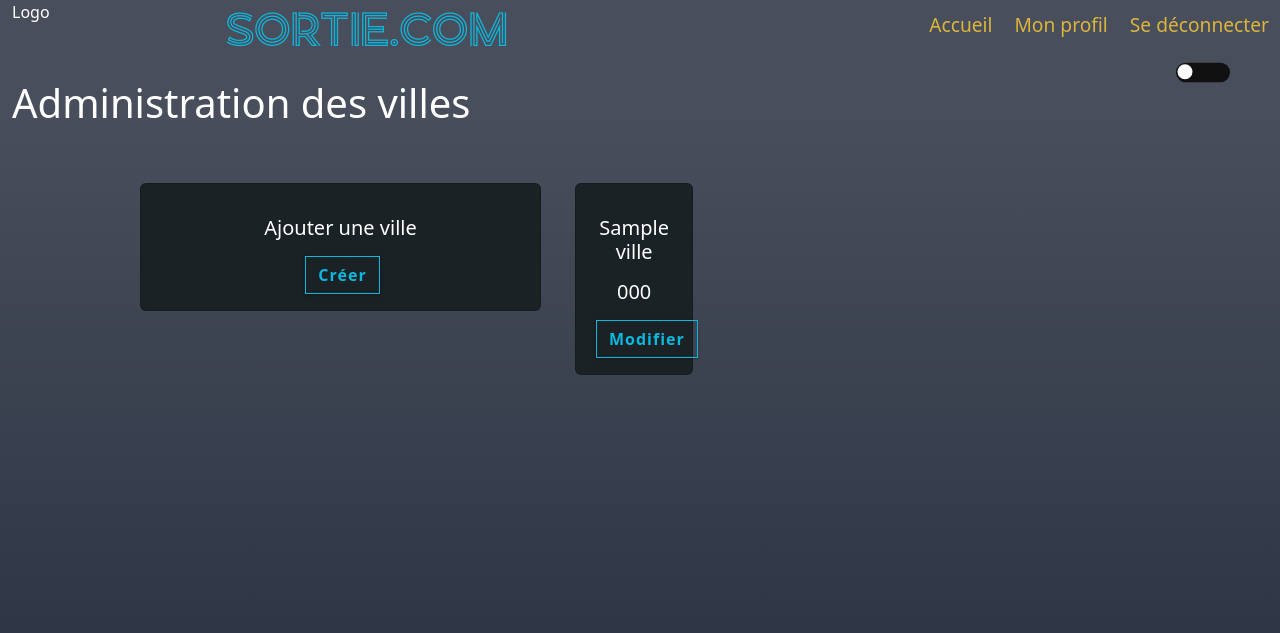
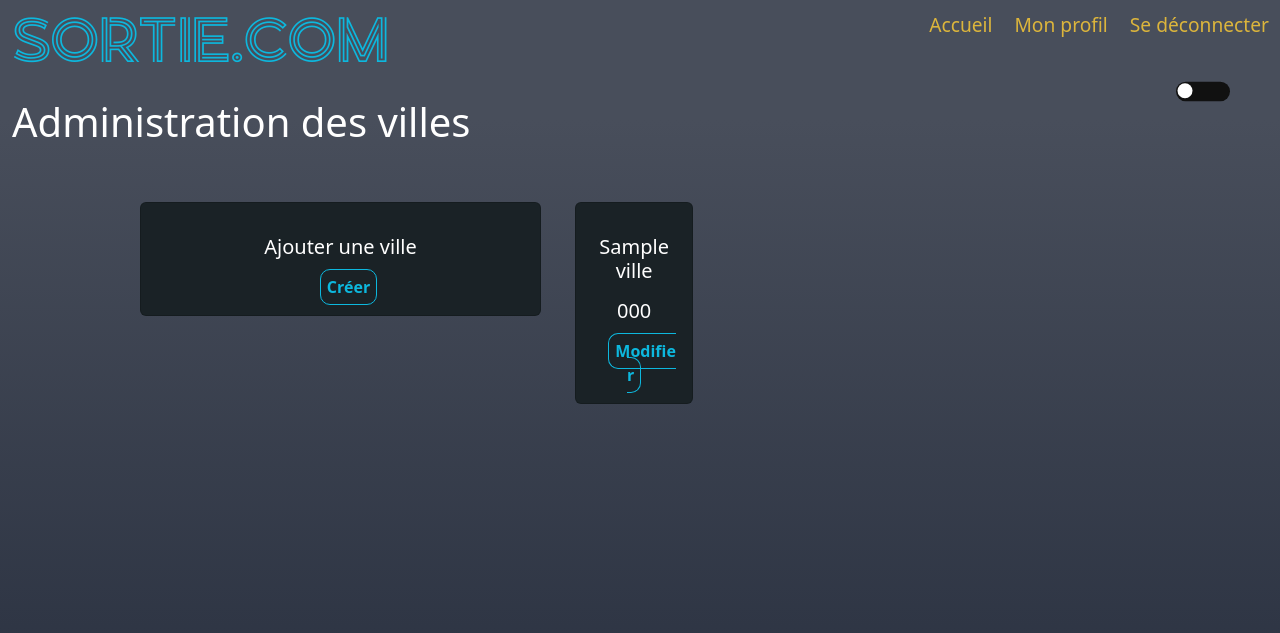
Before and after one commit to Tiphritos/Sortir.com, a Symfony app: template templates/ville/index.html.twig in a window 1280 px wide. Shown: the top 633 px of the page. Run offline with Twig, Linux system fonts and the light colour scheme; the template is opened without the code that fills it: most values are stand-ins (such as "Sample title", 1, 10 or a date in 2020); some libraries are stand-ins or nearby versions.

Commit message:
Travail sur le front zencore

```diff
--- a/public/css/Style/style.css
+++ b/public/css/Style/style.css
@@ -20,9 +20,6 @@ body{
 /*******************************/
 /*Titre*/
 
-.titrePrincipal{
-    display: flex;
-}
 
 /*******************************/
 /*Menu*/
@@ -41,13 +38,13 @@ body{
 }
 .menu-items::after{
     content: "";
-    transform: scale(0);
+   transform: scale(0);
     height: 2px;
     width: 87%;
-    background: #0DB8DE;
+    background: #edc139;
     display: block;
     position: absolute;
-    top: 82%;
+    top: 80%;
     transition: transform 0.4s ease-in-out;
 
 }
@@ -211,7 +208,7 @@ section p{
 
     height: 70vh;/*478px;*/
     overflow-y: scroll;
-
+    scrollbar-color: rebeccapurple green;
 }
 
 .btn:hover{
@@ -234,6 +231,7 @@ border: 1px solid #0DB8DE;
     border-radius: 10px;
     padding: 6px;
     font-weight: bold;
+    margin-left: 1rem !important;
 }
 
 .boutons:hover{
--- a/public/css/Themes/themePrincipal.css
+++ b/public/css/Themes/themePrincipal.css
@@ -21,9 +21,14 @@ html,body{
 
 }
 .titrePrincipal{
+    display: flex;
     font-family: 'font-Franchise';
     color: #0DB8DE;
-    font-size: 3rem;
+    font-size: 4rem;
+
+
+
+
 }
 .liens-items{
     color: #edc139;
--- a/templates/base.html.twig
+++ b/templates/base.html.twig
@@ -14,10 +14,8 @@
 <body class="container-fluid">
 
 <div class="row " id="header">
-    <div class=" col-1 logo ">
-        Logo
-    </div>
-    <div class="offset-1 col-2 ">
+
+    <div class=" col-2 ">
 
         <h1 class="titrePrincipal">Sortie <span id="com" class="">.com</span></h1>
 
--- a/templates/participant/_form.html.twig
+++ b/templates/participant/_form.html.twig
@@ -63,7 +63,7 @@
                         <hr class="soulignage">
 
                         <div class="d-flex justify-content-center mb-5">
-                            <button class="btn btn-outline-primary ms-1">{{ button_label|default('Enregistrer') }}</button>
+                            <button class="boutons">{{ button_label|default('Enregistrer') }}</button>
 
                         </div>
 
@@ -115,5 +115,5 @@
         </div>
         {{ form_end(form) }}
     </div>
-    <a href="{{ path('app_accueil') }}" class="  btnAffichageRetourAccueil">Retour à l'accueil </a>
+    <a href="{{ path('app_accueil') }}" class="  boutons">Retour à l'accueil </a>
 </section>
--- a/templates/participant/show.html.twig
+++ b/templates/participant/show.html.twig
@@ -28,11 +28,11 @@
 
 
                             <div class="d-flex justify-content-center mb-2">
-                                <a href="{{ path('app_participant_edit', {'id': participant.id}) }}" class="btn btn-outline-primary ms-1">Modifier </a>
+                                <a href="{{ path('app_participant_edit', {'id': participant.id}) }}" class="boutons">Modifier </a>
                                 {% if (is_granted('ROLE_ADMIN')) %}
                                     <form method="post" action="{{ path('app_participant_delete', {'id': participant.id}) }}" onsubmit="return confirm('Are you sure you want to delete this item?');">
                                         <input type="hidden" name="_token" value="{{ csrf_token('delete' ~ participant.id) }}">
-                                        <button class="btn btn-outline-primary ms-1">Supprimer</button>
+                                        <button class="boutons ms-1">Supprimer</button>
                                     </form>
                                 {% endif %}
                             </div>
--- a/templates/sortie/_form.html.twig
+++ b/templates/sortie/_form.html.twig
@@ -47,7 +47,7 @@
                             <button class="boutons">{{ button_label|default('Enregistrer') }}</button>
                             <button class=" boutons" name="publier" value="publier">{{ button_label|default('Publier') }}</button>
                             {% if sortie.etatsNoEtat and sortie.etatsNoEtat.Id <=3 %}
-                                <a href="/sortie/{{ sortie.id }}/annulation" class=" btn btn-outline-primary ms-1">Annuler la sortie</a>
+                                <a href="/sortie/{{ sortie.id }}/annulation" class=" boutons">Annuler la sortie</a>
                             {% endif %}
                         </div>
                             {#<a href="{{ path('app_inscription', {'id': app.user.id,'sortie':sortie.id}) }}"class="btn btn-outline-primary ms-1">Inscription</a>
--- a/templates/ville/index.html.twig
+++ b/templates/ville/index.html.twig
@@ -48,7 +48,7 @@
 
 
                         <h5 class="my-3 ">  Ajouter une ville </h5>
-                        <a href="{{ path('app_ville_new')}}" class="btn btn-outline-primary ms-1"> Créer </a>
+                        <a href="{{ path('app_ville_new')}}" class="boutons"> Créer </a>
                     </div>
                 </div>
             </div>
@@ -68,7 +68,7 @@
                                     {% endif %}#}
                                     <h5 class="my-3 ">{{ ville.nomVille }}  </h5>
                                     <h5 class="my-3 ">{{ ville.codePostal }}</h5>
-                                    <a href="{{ path('app_ville_edit', {'id': ville.id}) }}" class="btn btn-outline-primary ms-1">Modifier </a>
+                                    <a href="{{ path('app_ville_edit', {'id': ville.id}) }}" class="boutons">Modifier </a>
 
 
 
```
